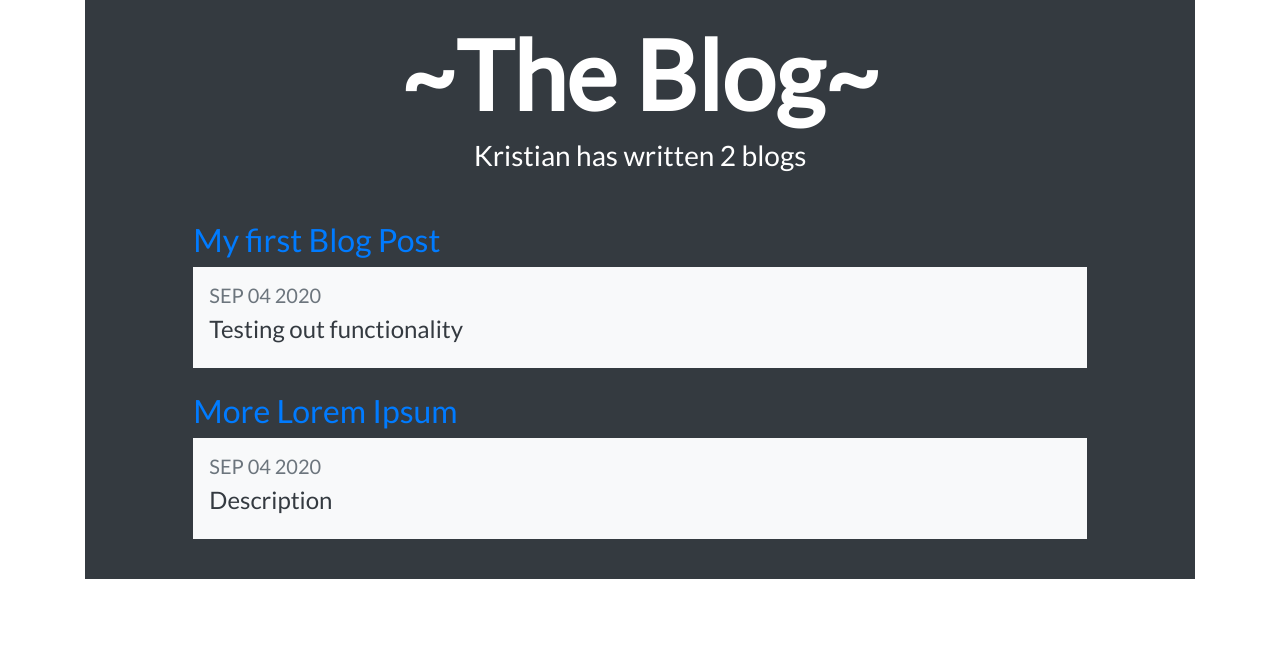
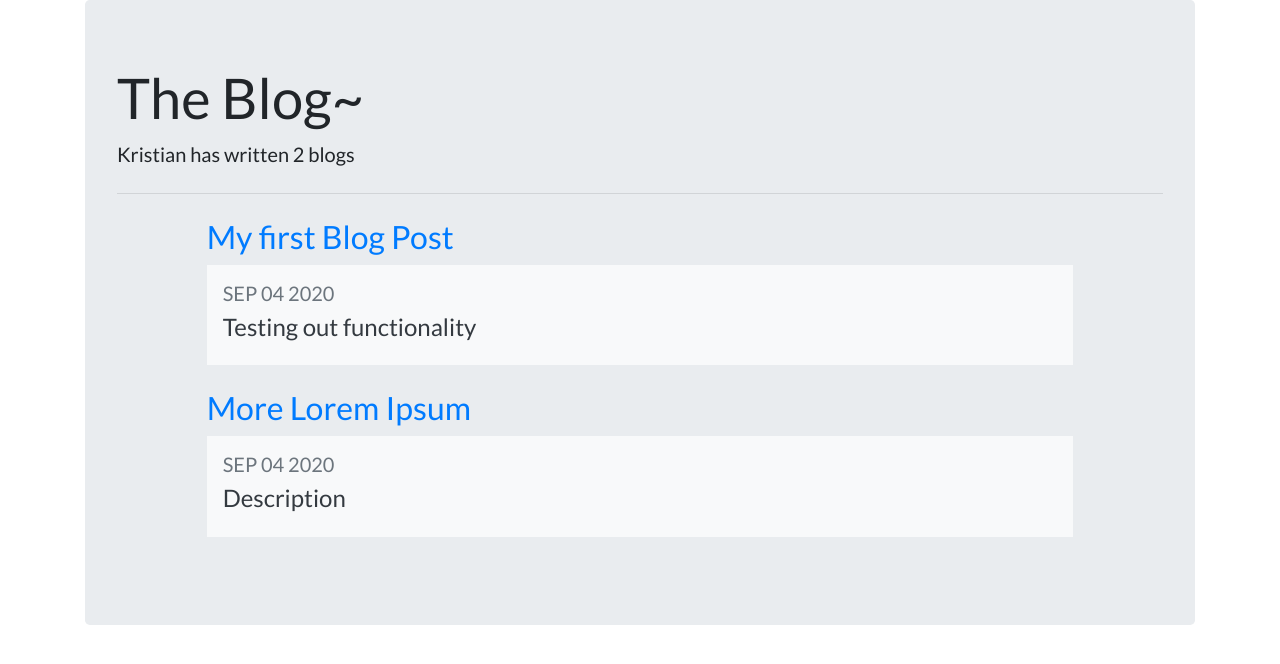
Before and after one commit to kristianmirabile/Personal_Website, a Django app: page /blog/ in a window 1280 px wide. Shown: the part 56-720 px from the top of the page. Run offline with Django 3.2, Linux system fonts and the light colour scheme; data comes from the database, SQL or seed files in the repository; both versions use the stored data as it was after the commit; some libraries are stand-ins or nearby versions.

Commit message:
some revisions

```diff
--- a/blog/templates/blog/allblogs.html
+++ b/blog/templates/blog/allblogs.html
@@ -3,10 +3,11 @@
 {% load static %}
 
 {% block content %}
-<div class="p-3 mb-2 bg-dark text-white">
-<h1 id="blogtitle" class="font-weight-bold text-center">~The Blog~</h1>
+<div class="jumbotron">
+  <h1 class="display-4">The Blog~</h1>
+  <p class="lead">Kristian has written {{ blogs.count }} blog{{ blogs.count|pluralize }}</p>
+  <hr class="my-4">
 
-<h3 class="text-center mb-5">Kristian has written {{ blogs.count }} blog{{ blogs.count|pluralize }}</h3>
 
 {% for blog in blogs %}
 <div class="row justify-content-center my-3">
@@ -24,3 +25,4 @@
 
 {% endblock %}
 </div>
+</div>
--- a/portfolio/templates/portfolio/home.html
+++ b/portfolio/templates/portfolio/home.html
@@ -24,11 +24,11 @@
 
     {% if project.url %}
     <a href="{{ project.url }}" target="_blank">
-      <img src="{{ project.image.url }}" class="img-fluid mb-2" height="300" width="400">
+      <img src="{{ project.image.url }}" class="img-fluid mb-2">
     </a>
     {% else %}
 
-    <img src="{{ project.image.url }}" class="img-fluid mb-2" height="300" width="400">
+    <img src="{{ project.image.url }}" class="img-fluid mb-2">
     {% endif %}
     <h3>{{ project.title }}</h3>
     <p>{{ project.description }}</p>
```
Also changed, not shown: db.sqlite3, media/portfolio/images/siteprojectimg.jpg (added).
